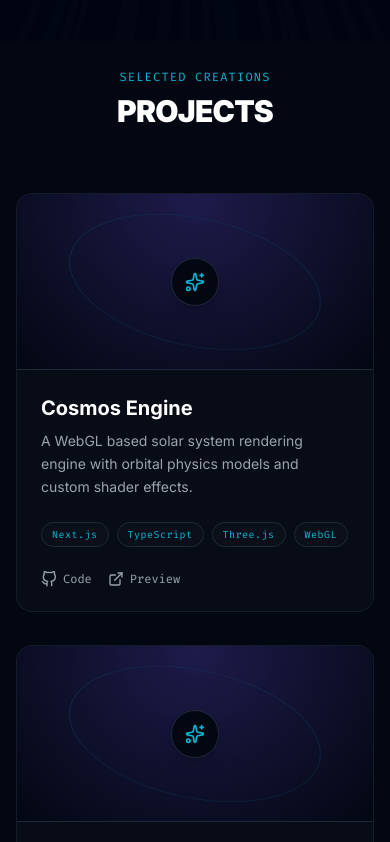
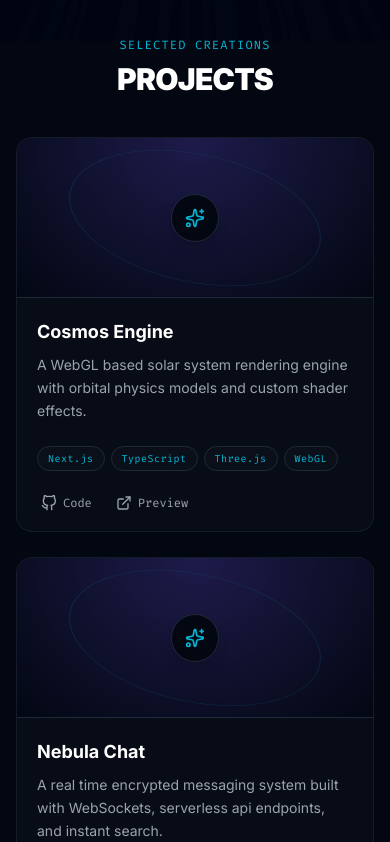
Before and after one commit to KaRtIk6969-meow/portfolio, a Next.js app: page / in a window 390 px wide. Shown: the part 803-1645 px from the top of the page. Built offline with nearby package versions, Linux system fonts and the light colour scheme.

Commit message:
site performance optimization

```diff
--- a/src/features/about/ui/About.tsx
+++ b/src/features/about/ui/About.tsx
@@ -44,8 +44,8 @@ const timelineData: TimelineItem[] = [
 
 export default function About() {
   return (
-    <section id="about" className="py-24 px-4 max-w-5xl mx-auto w-full min-w-0">
-      <div className="text-center mb-16">
+    <section id="about" className="py-16 sm:py-24 px-4 max-w-5xl mx-auto w-full min-w-0">
+      <div className="text-center mb-10 sm:mb-16">
         <motion.p
           initial={{ opacity: 0 }}
           whileInView={{ opacity: 1 }}
@@ -72,7 +72,7 @@ export default function About() {
         whileInView={{ opacity: 1, y: 0 }}
         viewport={{ once: true, margin: "-100px" }}
         transition={{ duration: 0.8, ease: [0.16, 1, 0.3, 1] }}
-        className="glass-panel p-8 rounded-2xl mb-16 shadow-lg leading-relaxed text-text-secondary font-sans text-base max-w-3xl mx-auto w-full min-w-0"
+        className="glass-panel p-6 sm:p-8 rounded-2xl mb-12 sm:mb-16 shadow-lg leading-relaxed text-text-secondary font-sans text-sm sm:text-base max-w-3xl mx-auto w-full min-w-0"
       >
         <p className="mb-4">
           I am a passionate software engineer dedicated to building premium, high performance digital solutions. By combining robust backend logic with immersive, smooth frontend animations, I create applications that are both functional and visually stunning.
@@ -82,12 +82,12 @@ export default function About() {
         </p>
       </motion.div>
 
-      {/* Timeline pathway layout */}
-      <div className="relative border-l border-border-line ml-4 md:ml-32 py-4">
+      {/* Timeline pathway layout with mobile clipping protection */}
+      <div className="relative border-l border-border-line ml-6 sm:ml-12 md:ml-28 py-4">
         {timelineData.map((item, index) => (
           <motion.div
             key={index}
-            initial={{ opacity: 0, x: -30 }}
+            initial={{ opacity: 0, x: -20 }}
             whileInView={{ opacity: 1, x: 0 }}
             viewport={{ once: true, margin: "-80px" }}
             transition={{
@@ -95,7 +95,7 @@ export default function About() {
               ease: [0.16, 1, 0.3, 1],
               delay: index * 0.1,
             }}
-            className="relative pl-8 pb-12 last:pb-0"
+            className="relative pl-6 sm:pl-8 pb-8 sm:pb-12 last:pb-0"
             style={{ willChange: "transform, opacity" }}
           >
             {/* Timeline node icon circles */}
@@ -104,22 +104,22 @@ export default function About() {
             </div>
 
             {/* Content cards block */}
-            <div className="glass-panel p-6 rounded-xl hover:border-secondary/40 transition-all duration-300 shadow-md">
-              <div className="flex flex-col sm:flex-row sm:items-center justify-between gap-2 mb-3">
+            <div className="glass-panel p-5 sm:p-6 rounded-xl hover:border-secondary/40 transition-all duration-300 shadow-md">
+              <div className="flex flex-col sm:flex-row sm:items-center justify-between gap-1.5 sm:gap-2 mb-2 sm:mb-3">
                 <span className="text-[10px] font-mono tracking-widest text-secondary flex items-center gap-1">
                   <Calendar className="w-3.5 h-3.5" />
                   {item.year}
                 </span>
-                <h4 className="text-sm font-sans font-bold text-white uppercase tracking-wider">
+                <h4 className="text-xs sm:text-sm font-sans font-bold text-white uppercase tracking-wider">
                   {item.company}
                 </h4>
               </div>
 
-              <h3 className="text-lg font-sans font-bold text-white mb-2">
+              <h3 className="text-base sm:text-lg font-sans font-bold text-white mb-2">
                 {item.role}
               </h3>
 
-              <p className="text-sm font-sans text-text-secondary leading-relaxed">
+              <p className="text-xs sm:text-sm font-sans text-text-secondary leading-relaxed">
                 {item.description}
               </p>
             </div>
--- a/src/features/projects/ui/Projects.tsx
+++ b/src/features/projects/ui/Projects.tsx
@@ -49,8 +49,8 @@ const projectsList: Project[] = [
 
 export default function Projects() {
   return (
-    <section id="projects" className="py-24 px-4 max-w-7xl mx-auto w-full min-w-0">
-      <div className="text-center mb-16">
+    <section id="projects" className="py-16 sm:py-24 px-4 max-w-7xl mx-auto w-full min-w-0">
+      <div className="text-center mb-10 sm:mb-16">
         <motion.p
           initial={{ opacity: 0 }}
           whileInView={{ opacity: 1 }}
@@ -72,7 +72,7 @@ export default function Projects() {
       </div>
 
       {/* Grid container with responsive column breaks */}
-      <div className="grid grid-cols-1 md:grid-cols-2 gap-8">
+      <div className="grid grid-cols-1 md:grid-cols-2 gap-6 sm:gap-8">
         {projectsList.map((project, index) => (
           <motion.div
             key={index}
@@ -84,11 +84,11 @@ export default function Projects() {
               ease: [0.16, 1, 0.3, 1],
               delay: index * 0.1,
             }}
-            className="group relative flex flex-col glass-panel rounded-2xl overflow-hidden glow-hover w-full min-w-0"
+            className="group relative flex flex-col h-full glass-panel rounded-2xl overflow-hidden glow-hover w-full min-w-0"
             style={{ willChange: "transform, opacity" }}
           >
             {/* Background geometric grid layout header banner */}
-            <div className="h-44 bg-[radial-gradient(ellipse_at_top,#1e1b4b_0%,#030712_100%)] relative flex items-center justify-center border-b border-border-line overflow-hidden">
+            <div className="h-40 sm:h-44 bg-[radial-gradient(ellipse_at_top,#1e1b4b_0%,#030712_100%)] relative flex items-center justify-center border-b border-border-line overflow-hidden">
               {/* Star sparkles background patterns */}
               <div className="absolute inset-0 opacity-15 bg-[linear-gradient(rgba(255,255,255,0.05)_1px,transparent_1px),linear-gradient(90deg,rgba(255,255,255,0.05)_1px,transparent_1px)] bg-[size:16px_16px] pointer-events-none" />
 
@@ -101,17 +101,20 @@ export default function Projects() {
             </div>
 
             {/* Project info body content */}
-            <div className="p-6 flex-1 flex flex-col">
-              <h3 className="text-xl font-sans font-bold text-white mb-2 flex items-center gap-2">
+            <div className="p-5 sm:p-6 flex-1 flex flex-col justify-between">
+              <div>
+                <h3 className="text-lg sm:text-xl font-sans font-bold text-white mb-2 flex items-center gap-2">
                   {project.title}
                 </h3>
 
-              <p className="text-sm font-sans text-text-secondary leading-relaxed mb-6 flex-1">
+                <p className="text-sm font-sans text-text-secondary leading-relaxed mb-6">
                   {project.description}
                 </p>
+              </div>
 
+              <div>
                 {/* Badges list */}
-              <div className="flex flex-wrap gap-2 mb-6">
+                <div className="flex flex-wrap gap-1.5 sm:gap-2 mb-6">
                   {project.tags.map((tag, tagIndex) => (
                     <span
                       key={tagIndex}
@@ -126,7 +129,9 @@ export default function Projects() {
                 <div className="flex items-center gap-4 text-xs font-mono">
                   <a
                     href={project.github}
-                  className="flex items-center gap-1.5 text-text-secondary hover:text-white transition-colors cursor-pointer"
+                    target="_blank"
+                    rel="noopener noreferrer"
+                    className="flex items-center gap-1.5 text-text-secondary hover:text-white transition-colors cursor-pointer focus-visible:outline-none focus-visible:ring-1 focus-visible:ring-secondary rounded px-1"
                   >
                     <svg viewBox="0 0 24 24" width="16" height="16" stroke="currentColor" strokeWidth="2" fill="none" strokeLinecap="round" strokeLinejoin="round" className="w-4 h-4">
                       <path d="M9 19c-5 1.5-5-2.5-7-3m14 6v-3.87a3.37 3.37 0 0 0-.94-2.61c3.14-.35 6.44-1.54 6.44-7A5.44 5.44 0 0 0 20 4.77 5.07 5.07 0 0 0 19.91 1S18.73.65 16 2.48a13.38 13.38 0 0 0-7 0C6.27.65 5.09 1 5.09 1A5.07 5.07 0 0 0 5 4.77a5.44 5.44 0 0 0-1.5 3.78c0 5.42 3.3 6.61 6.44 7A3.37 3.37 0 0 0 9 18.13V22"></path>
@@ -135,11 +140,14 @@ export default function Projects() {
                   </a>
                   <a
                     href={project.live}
-                  className="flex items-center gap-1.5 text-text-secondary hover:text-white transition-colors cursor-pointer"
+                    target="_blank"
+                    rel="noopener noreferrer"
+                    className="flex items-center gap-1.5 text-text-secondary hover:text-white transition-colors cursor-pointer focus-visible:outline-none focus-visible:ring-1 focus-visible:ring-secondary rounded px-1"
                   >
                     <ExternalLink className="w-4 h-4" />
                     Preview
                   </a>
+                </div>
               </div>
             </div>
           </motion.div>
--- a/src/features/skills/ui/Skills.tsx
+++ b/src/features/skills/ui/Skills.tsx
@@ -51,8 +51,8 @@ export default function Skills() {
   const [activeCategory, setActiveCategory] = useState<Categories>("frontend");
 
   return (
-    <section id="skills" className="py-24 px-4 max-w-7xl mx-auto w-full min-w-0">
-      <div className="text-center mb-16">
+    <section id="skills" className="py-16 sm:py-24 px-4 max-w-7xl mx-auto w-full min-w-0">
+      <div className="text-center mb-10 sm:mb-16">
         <motion.p
           initial={{ opacity: 0 }}
           whileInView={{ opacity: 1 }}
@@ -73,16 +73,16 @@ export default function Skills() {
         </motion.h2>
       </div>
 
-      {/* Tabs controllers for active categories */}
-      <div className="flex justify-center gap-4 mb-12">
-        <div className="flex bg-surface-elevated border border-border-line rounded-full p-1.5 shadow-inner">
+      {/* Tabs controllers for active categories with responsive overflow protection */}
+      <div className="flex justify-center mb-8 sm:mb-12 w-full overflow-x-auto py-1 scrollbar-none">
+        <div className="inline-flex max-w-full bg-surface-elevated/90 border border-border-line rounded-full p-1 sm:p-1.5 shadow-inner">
           {categoryTabs.map((tab) => {
             const isActive = activeCategory === tab.id;
             return (
               <button
                 key={tab.id}
                 onClick={() => setActiveCategory(tab.id)}
-                className={`relative flex items-center gap-2 px-5 py-2.5 rounded-full font-sans text-xs sm:text-sm font-semibold tracking-wide cursor-pointer transition-all duration-300 ${
+                className={`relative flex items-center gap-1.5 sm:gap-2 px-3.5 sm:px-5 py-2 sm:py-2.5 rounded-full font-sans text-xs sm:text-sm font-semibold tracking-wide cursor-pointer transition-all duration-300 focus-visible:outline-none focus-visible:ring-2 focus-visible:ring-secondary ${
                   isActive ? "text-white" : "text-text-secondary hover:text-white"
                 }`}
               >
@@ -110,7 +110,7 @@ export default function Skills() {
             animate={{ opacity: 1, y: 0 }}
             exit={{ opacity: 0, y: -20 }}
             transition={{ duration: 0.4, ease: [0.16, 1, 0.3, 1] }}
-            className="grid grid-cols-1 sm:grid-cols-2 md:grid-cols-3 lg:grid-cols-4 gap-6 w-full min-w-0"
+            className="grid grid-cols-1 sm:grid-cols-2 md:grid-cols-3 lg:grid-cols-4 gap-4 sm:gap-6 w-full min-w-0"
           >
             {skillsData[activeCategory].map((skill, index) => (
               <motion.div
@@ -122,7 +122,7 @@ export default function Skills() {
                   ease: [0.16, 1, 0.3, 1],
                   delay: index * 0.05,
                 }}
-                className="group relative flex flex-col p-5 glass-panel rounded-xl glow-hover shadow-md hover:scale-105 cursor-default transition-all w-full min-w-0"
+                className="group relative flex flex-col p-4 sm:p-5 glass-panel rounded-xl glow-hover shadow-md hover:scale-[1.03] cursor-default transition-all w-full min-w-0"
                 style={{ willChange: "transform, opacity, box-shadow, border-color" }}
               >
                 <div className="flex justify-between items-start mb-4">
```
Also changed, not shown: src/features/contact/ui/Contact.tsx (+19 -19 lines), 2 other files (tests, documents, lock files or other folders). Lines whose indentation alone changed are shown as unchanged.
